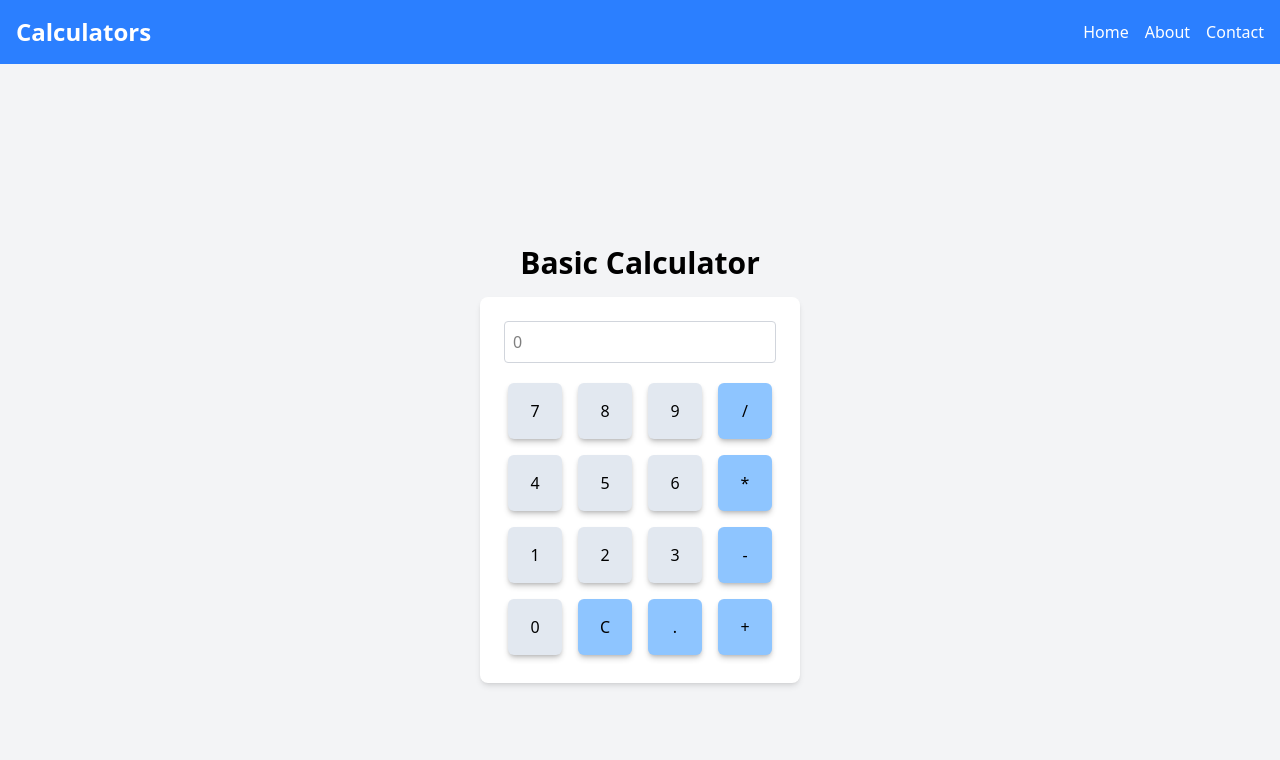
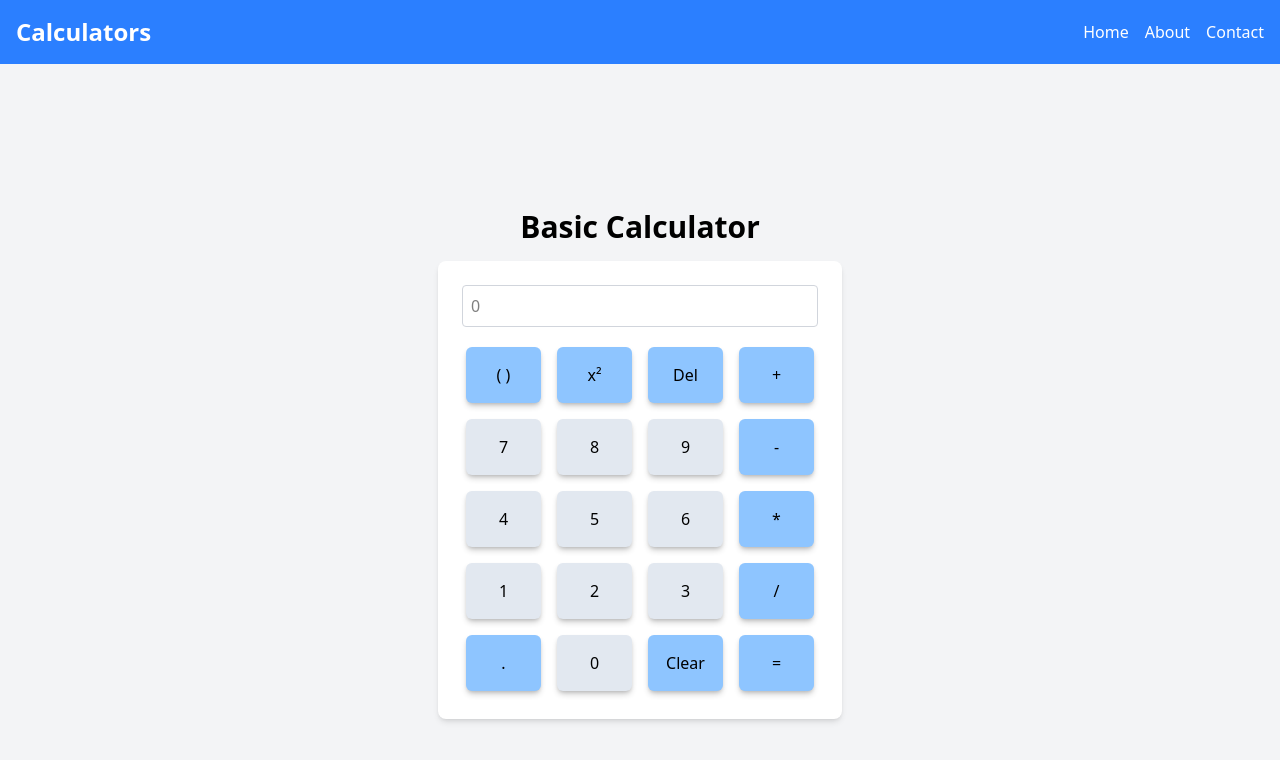
Before and after one commit to Ben-Cor/React-calcs, a React (Vite) app: page / in a window 1280 px wide. Shown: the top 760 px of the page. Built offline with nearby package versions, Linux system fonts and the light colour scheme.

Commit message:
calc button layout update

```diff
--- a/src/components/CalcBasic.jsx
+++ b/src/components/CalcBasic.jsx
@@ -5,7 +5,7 @@ export default function CalcBasic() {
   return (
     <div className="flex flex-col items-center justify-center h-screen bg-gray-100">
       <h1 className="text-3xl font-bold mb-4">Basic Calculator</h1>
-      <div className="bg-white shadow-md rounded-lg p-6 w-80">
+      <div className="bg-white shadow-md rounded-lg p-6 w-[500px}">
         <input
           type="text"
           className="w-full p-2 border border-gray-300 rounded mb-4"
@@ -13,10 +13,14 @@ export default function CalcBasic() {
           readOnly
         />
         <div className="grid grid-cols-4 gap-2">
+            <CalcOperationButton value="( )" />
+            <CalcOperationButton value="x²" />
+            <CalcOperationButton value="Del" />
+            <CalcOperationButton value="+" />
             <CalcButton value="7" />
             <CalcButton value="8" />
             <CalcButton value="9" />
-          <CalcOperationButton value="/" />
+            <CalcOperationButton value="-" />
             <CalcButton value="4" />
             <CalcButton value="5" />
             <CalcButton value="6" />
@@ -24,11 +28,11 @@ export default function CalcBasic() {
             <CalcButton value="1" />
             <CalcButton value="2" />
             <CalcButton value="3" />
-          <CalcOperationButton value="-" />
+            <CalcOperationButton value="/" />
+            <CalcOperationButton value="." />
             <CalcButton value="0" />
-          <CalcOperationButton value="C" />
-          <CalcOperationButton value="." />
-          <CalcOperationButton value="+" />
+            <CalcOperationButton value="Clear" />
+            <CalcOperationButton value="=" />
         </div>
       </div>
     </div>
--- a/src/components/CalcButton.jsx
+++ b/src/components/CalcButton.jsx
@@ -6,7 +6,7 @@ export default function CalcButton({ value, onClick }) {
   return (
     <button
       ref={buttonRef}
-      className="p-4 bg-slate-200 m-1 shadow-md/20 rounded-md"
+      className="p-4 bg-slate-200 m-1 shadow-md/20 rounded-md text-center"
       onClick={onClick}
       onMouseDown={() => {
         if (buttonRef.current) {
--- a/src/components/CalcOperationButton.jsx
+++ b/src/components/CalcOperationButton.jsx
@@ -6,7 +6,7 @@
       return (
         <button
           ref={buttonRef}
-          className="p-4 bg-blue-300 m-1 shadow-md/20 rounded-md"
+          className="p-4 bg-blue-300 m-1 shadow-md/20 rounded-md text-center w-[75px]"
           onClick={onClick}
           onMouseDown={() => {
             if (buttonRef.current) {
```
Lines whose indentation alone changed are shown as unchanged.
